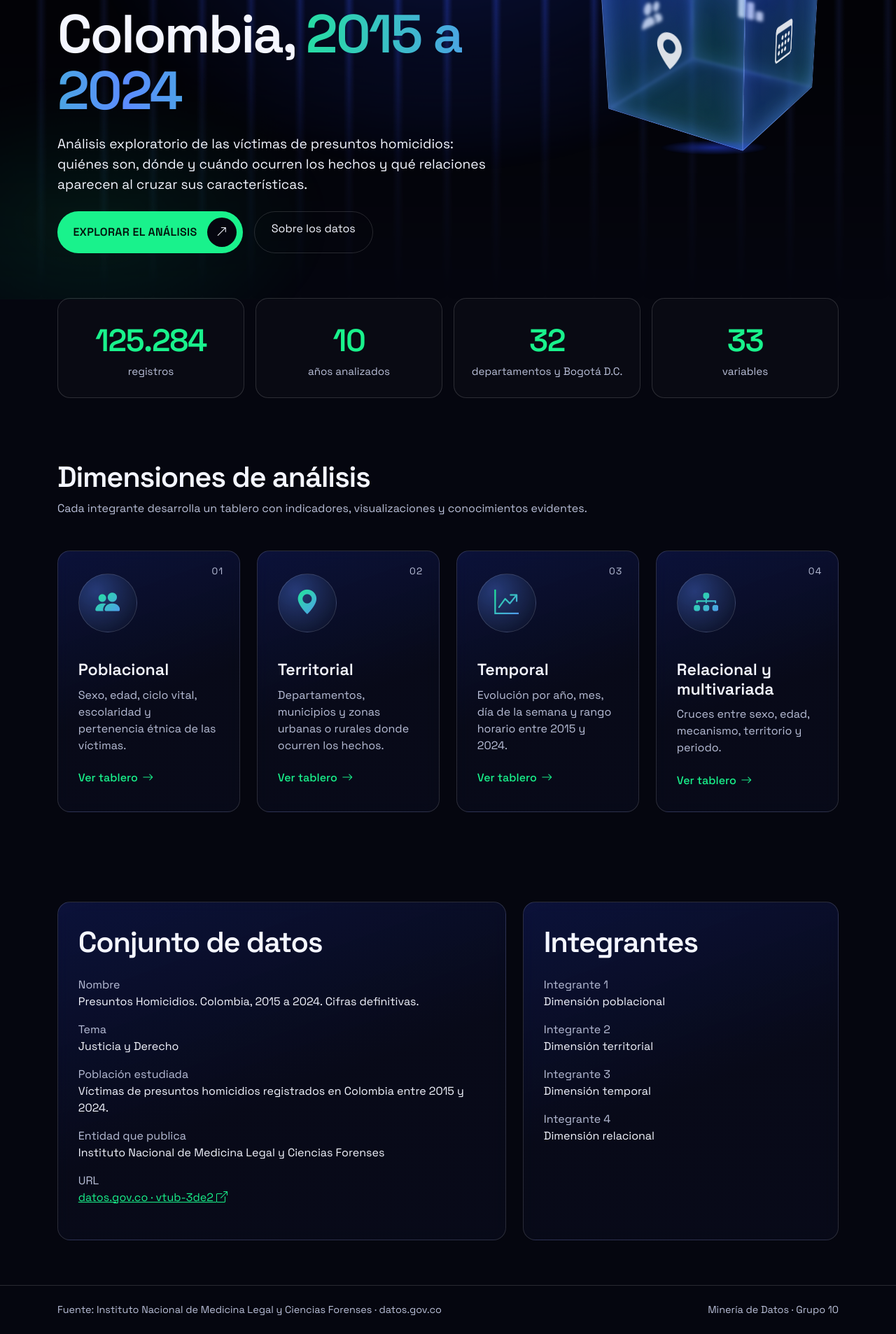
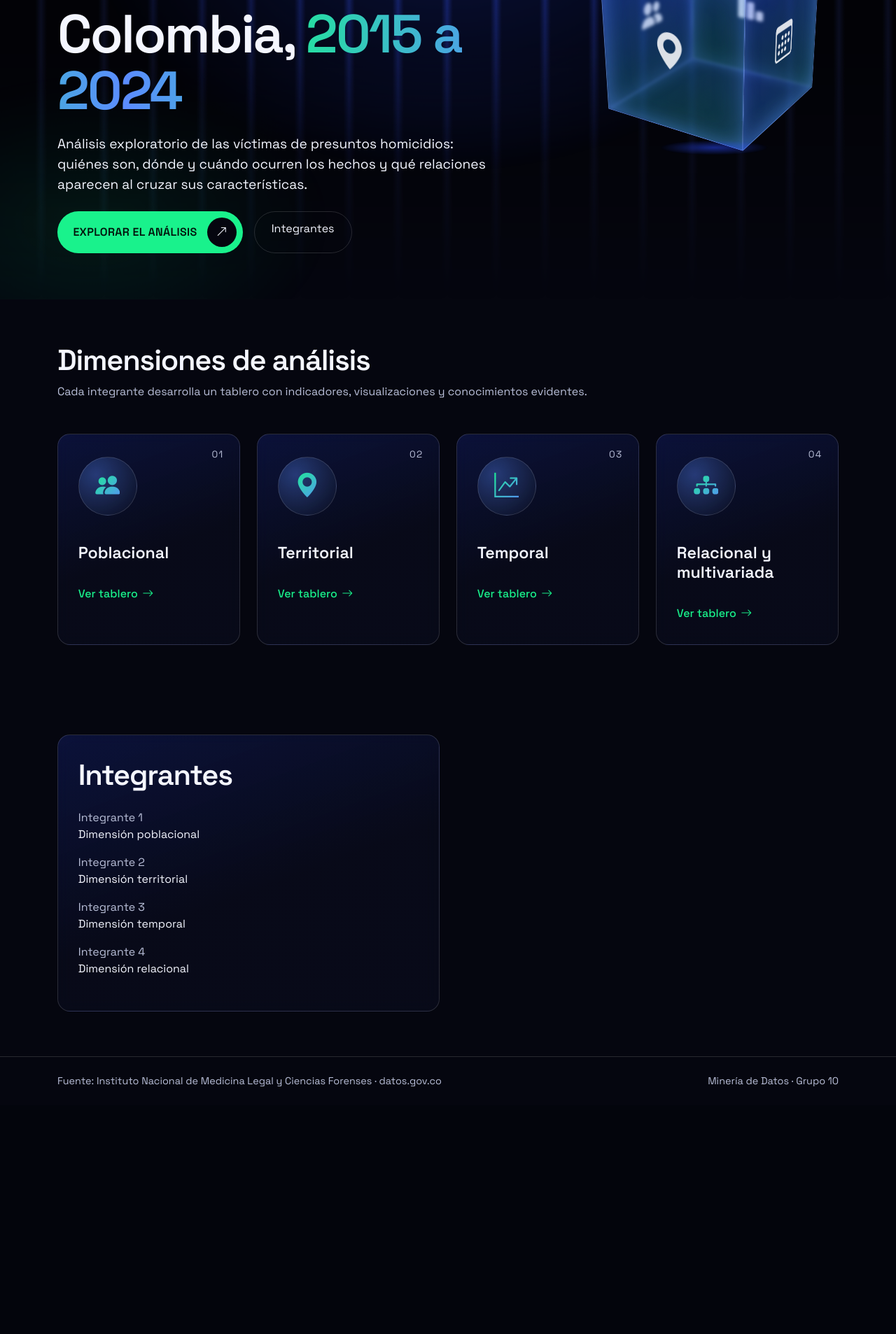
Before and after one commit to luzangelagomezg/MineriaGrupo10, a Flask app: page / in a window 1280 px wide. Shown: the part 372-2279 px from the top of the page at 70% size. After the commit the page ends 1925 px from the top, so only its background shows below. Run offline with Flask 3, Linux system fonts and the light colour scheme.

Commit message:
Página de inicio con portada, acceso a las dimensiones e integrantes

```diff
--- a/app.py
+++ b/app.py
@@ -10,7 +10,6 @@ DIMENSIONES = [
         "icono": "bi-people-fill",
         "integrante": 1,
         "pregunta": "¿Cómo está compuesta y distribuida la población analizada según sus principales características?",
-        "resumen": "Sexo, edad, ciclo vital, escolaridad y pertenencia étnica de las víctimas.",
     },
     {
         "endpoint": "territorial",
@@ -18,7 +17,6 @@ DIMENSIONES = [
         "icono": "bi-geo-alt-fill",
         "integrante": 2,
         "pregunta": "¿Cómo se distribuye la población y sus principales características entre los territorios disponibles?",
-        "resumen": "Departamentos, municipios y zonas urbanas o rurales donde ocurren los hechos.",
     },
     {
         "endpoint": "temporal",
@@ -26,7 +24,6 @@ DIMENSIONES = [
         "icono": "bi-graph-up-arrow",
         "integrante": 3,
         "pregunta": "¿Cómo ha cambiado el comportamiento de la población durante el periodo disponible?",
-        "resumen": "Evolución por año, mes, día de la semana y rango horario entre 2015 y 2024.",
     },
     {
         "endpoint": "multivariada",
@@ -34,7 +31,6 @@ DIMENSIONES = [
         "icono": "bi-diagram-3-fill",
         "integrante": 4,
         "pregunta": "¿Qué diferencias o relaciones evidentes pueden identificarse al analizar conjuntamente tres o más variables?",
-        "resumen": "Cruces entre sexo, edad, mecanismo, territorio y periodo.",
     },
 ]
 
--- a/static/css/styles.css
+++ b/static/css/styles.css
@@ -450,24 +450,6 @@ a:hover { color: #7dffc0; }
 .tarjeta .ver-mas i { transition: transform 0.3s ease; }
 .tarjeta:hover .ver-mas i { transform: translateX(6px); }
 
-/* ---------- Cifras ---------- */
-.cifra {
-  text-align: center;
-  padding: 1.6rem 1rem;
-  border-radius: var(--radio);
-  border: 1px solid var(--borde);
-  background: rgba(255, 255, 255, 0.02);
-}
-
-.cifra .valor {
-  font-size: clamp(2rem, 4vw, 2.8rem);
-  font-weight: 600;
-  color: var(--acento);
-  letter-spacing: -0.03em;
-}
-
-.cifra .rotulo { color: var(--texto-suave); font-size: 0.95rem; }
-
 /* ---------- Secciones ---------- */
 .seccion { padding: 4rem 0; }
 
--- a/static/js/main.js
+++ b/static/js/main.js
@@ -33,27 +33,4 @@ document.addEventListener("DOMContentLoaded", () => {
       t.style.setProperty("--my", `${ev.clientY - r.top}px`);
     });
   });
-
-  // Contadores animados: <span data-contar="125284">0</span>
-  const formato = new Intl.NumberFormat("es-CO");
-  const contar = (el) => {
-    const fin = Number(el.dataset.contar);
-    const inicio = performance.now();
-    const duracion = 1600;
-    const paso = (ahora) => {
-      const p = Math.min((ahora - inicio) / duracion, 1);
-      el.textContent = formato.format(Math.round(fin * (1 - Math.pow(1 - p, 3))));
-      if (p < 1) requestAnimationFrame(paso);
-    };
-    requestAnimationFrame(paso);
-  };
-  const observadorCifras = new IntersectionObserver((entradas) => {
-    entradas.forEach((e) => {
-      if (e.isIntersecting) {
-        contar(e.target);
-        observadorCifras.unobserve(e.target);
-      }
-    });
-  }, { threshold: 0.6 });
-  document.querySelectorAll("[data-contar]").forEach((el) => observadorCifras.observe(el));
 });
--- a/templates/index.html
+++ b/templates/index.html
@@ -19,7 +19,7 @@
           <a href="#dimensiones" class="btn btn-neon">
             Explorar el análisis <span class="flecha"><i class="bi bi-arrow-up-right"></i></span>
           </a>
-          <a href="#datos" class="btn btn-contorno">Sobre los datos</a>
+          <a href="#integrantes" class="btn btn-contorno">Integrantes</a>
         </div>
       </div>
       <div class="col-lg-4 d-none d-md-block aparecer" style="--retraso: .4s">
@@ -39,18 +39,6 @@
   </div>
 </section>
 
-<!-- Cifras -->
-<section class="pb-4">
-  <div class="container">
-    <div class="row g-3">
-      <div class="col-6 col-lg-3 aparecer"><div class="cifra"><div class="valor" data-contar="125284">125.284</div><div class="rotulo">registros</div></div></div>
-      <div class="col-6 col-lg-3 aparecer" style="--retraso: .1s"><div class="cifra"><div class="valor" data-contar="10">10</div><div class="rotulo">años analizados</div></div></div>
-      <div class="col-6 col-lg-3 aparecer" style="--retraso: .2s"><div class="cifra"><div class="valor" data-contar="32">32</div><div class="rotulo">departamentos y Bogotá D.C.</div></div></div>
-      <div class="col-6 col-lg-3 aparecer" style="--retraso: .3s"><div class="cifra"><div class="valor" data-contar="33">33</div><div class="rotulo">variables</div></div></div>
-    </div>
-  </div>
-</section>
-
 <!-- Dimensiones -->
 <section class="seccion" id="dimensiones">
   <div class="container">
@@ -63,7 +51,6 @@
           <span class="numero">0{{ d.integrante }}</span>
           <div class="icono-circulo"><i class="bi {{ d.icono }}"></i></div>
           <h3>{{ d.nombre.replace("Dimensión ", "")|capitalize }}</h3>
-          <p>{{ d.resumen }}</p>
           <span class="ver-mas">Ver tablero <i class="bi bi-arrow-right"></i></span>
         </a>
       </div>
@@ -72,25 +59,11 @@
   </div>
 </section>
 
-<!-- Conjunto de datos -->
-<section class="seccion" id="datos">
+<!-- Integrantes -->
+<section class="seccion" id="integrantes">
   <div class="container">
     <div class="row g-4">
-      <div class="col-lg-7 aparecer">
-        <div class="tarjeta">
-          <h2 class="titulo-seccion mb-4">Conjunto de datos</h2>
-          <dl class="ficha mb-0">
-            <dt>Nombre</dt><dd>Presuntos Homicidios. Colombia, 2015 a 2024. Cifras definitivas.</dd>
-            <dt>Tema</dt><dd>Justicia y Derecho</dd>
-            <dt>Población estudiada</dt><dd>Víctimas de presuntos homicidios registrados en Colombia entre 2015 y 2024.</dd>
-            <dt>Entidad que publica</dt><dd>Instituto Nacional de Medicina Legal y Ciencias Forenses</dd>
-            <dt>URL</dt>
-            <dd><a href="https://www.datos.gov.co/Justicia-y-Derecho/Presuntos-Homicidios-Colombia-2015-a-2024-Cifras-d/vtub-3de2/about_data"
-                   target="_blank" rel="noopener">datos.gov.co · vtub-3de2 <i class="bi bi-box-arrow-up-right"></i></a></dd>
-          </dl>
-        </div>
-      </div>
-      <div class="col-lg-5 aparecer" style="--retraso: .15s">
+      <div class="col-lg-6 aparecer">
         <div class="tarjeta">
           <h2 class="titulo-seccion mb-4">Integrantes</h2>
           <dl class="ficha mb-0">
```
Also changed, not shown: 1 other file.
